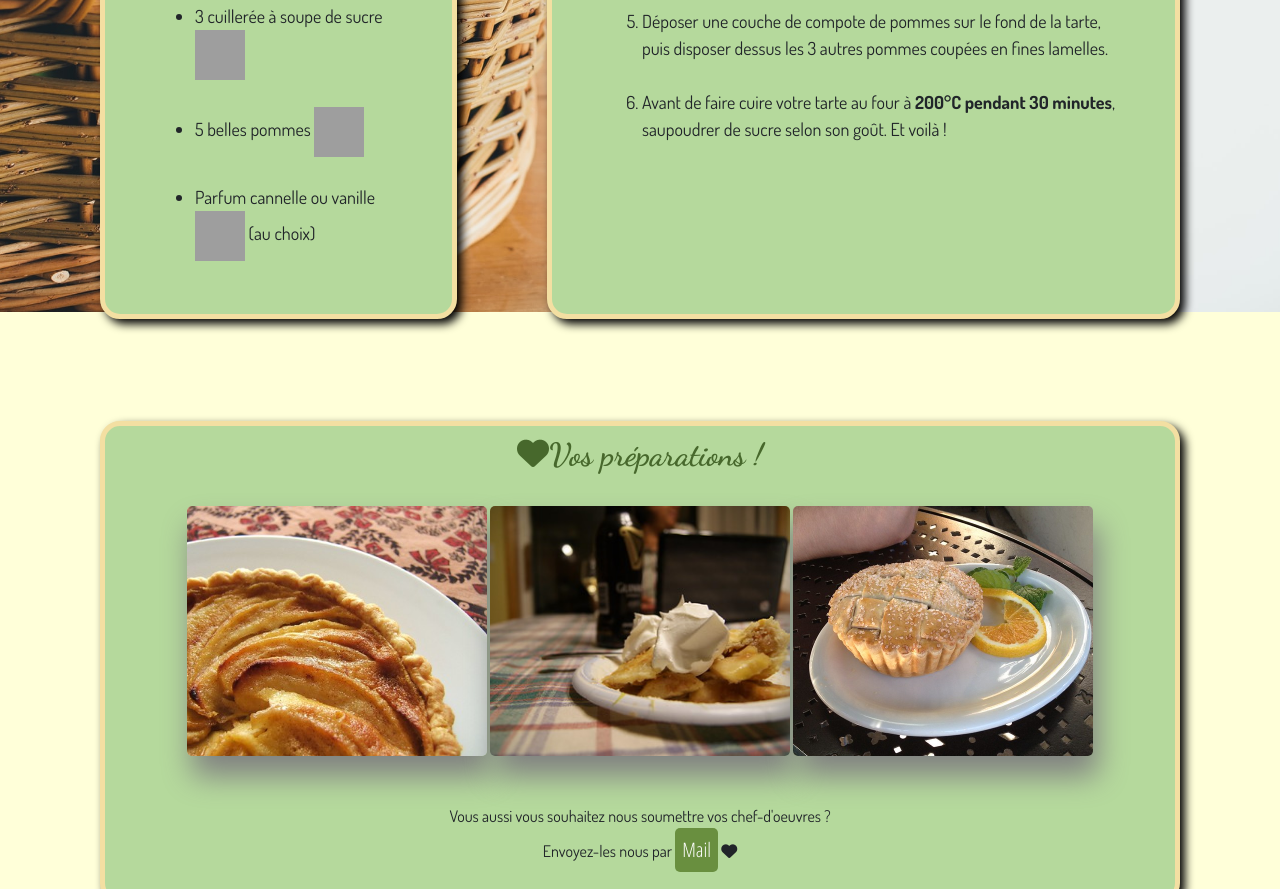
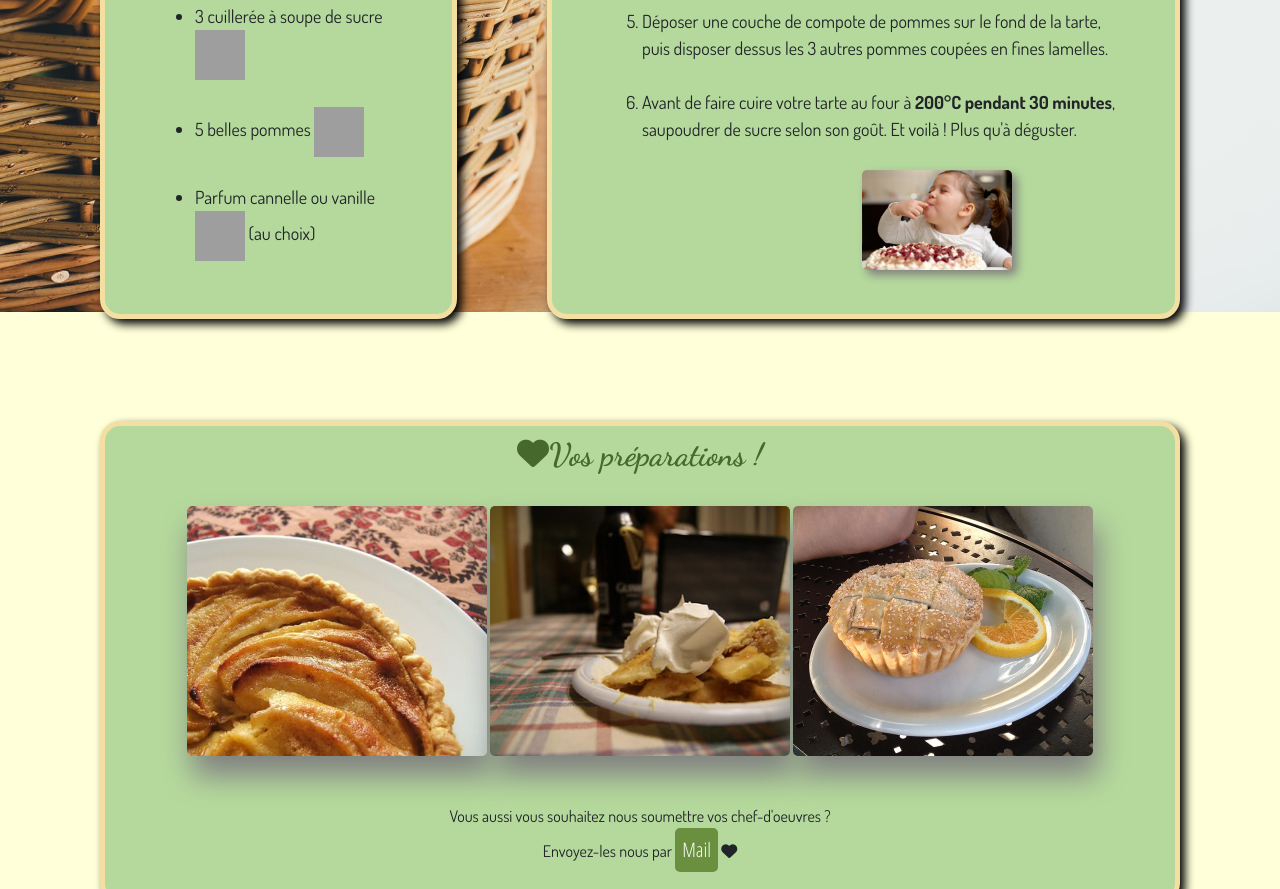
Before and after one commit to Jouini717/Gouterdejojo, a plain HTML site: page index.html in a window 1280 px wide. Shown: the part 3141-4030 px from the top of the page. Drawn offline with nearby package versions, Linux system fonts and the light colour scheme; grey boxes are pictures that could not be loaded; a script that the page names is missing.

Commit message:
Add files via upload

```diff
--- a/index.html
+++ b/index.html
@@ -194,7 +194,10 @@
 		<br><li>Préparer une petite compote de pommes : faire cuire dans une petite casserole 2 pommes coupées en petits morceaux avec le sucre, un peu d’eau, la cannelle ou un bâton de vanille fendu pendant <b>15 min environ</b> à feu doux (ou 8 min au micro ondes) puis mixer la compote.</li>
 		<br><li>Étaler la pâte dans le moule à tarte et la piquer à l’aide d’une fourchette.</li>
 		<br><li>Déposer une couche de compote de pommes sur le fond de la tarte, puis disposer dessus les 3 autres pommes coupées en fines lamelles.</li>
-		<br><li>Avant de faire cuire votre tarte au four à <b>200°C pendant 30 minutes</b>, saupoudrer de sucre selon son goût. Et voilà ! </li>
+		<br><li>Avant de faire cuire votre tarte au four à <b>200°C pendant 30 minutes</b>, saupoudrer de sucre selon son goût. Et voilà ! Plus qu'à déguster. <br> <br>
+    <img src="images/eating.jpg" class="eating" height="100px">
+
+    </li>
 	</ol>
 
 	</div>
--- a/style.css
+++ b/style.css
@@ -151,6 +151,11 @@ h5{
 }
 
 
+.eating{
+  border-radius: 5px;
+  box-shadow: 5px 5px 10px grey;
+  margin-left: 220px;
+}
 
 .ingredients {
   background: #B5D99C;
```
Also changed, not shown: images/eating.jpg (added).
